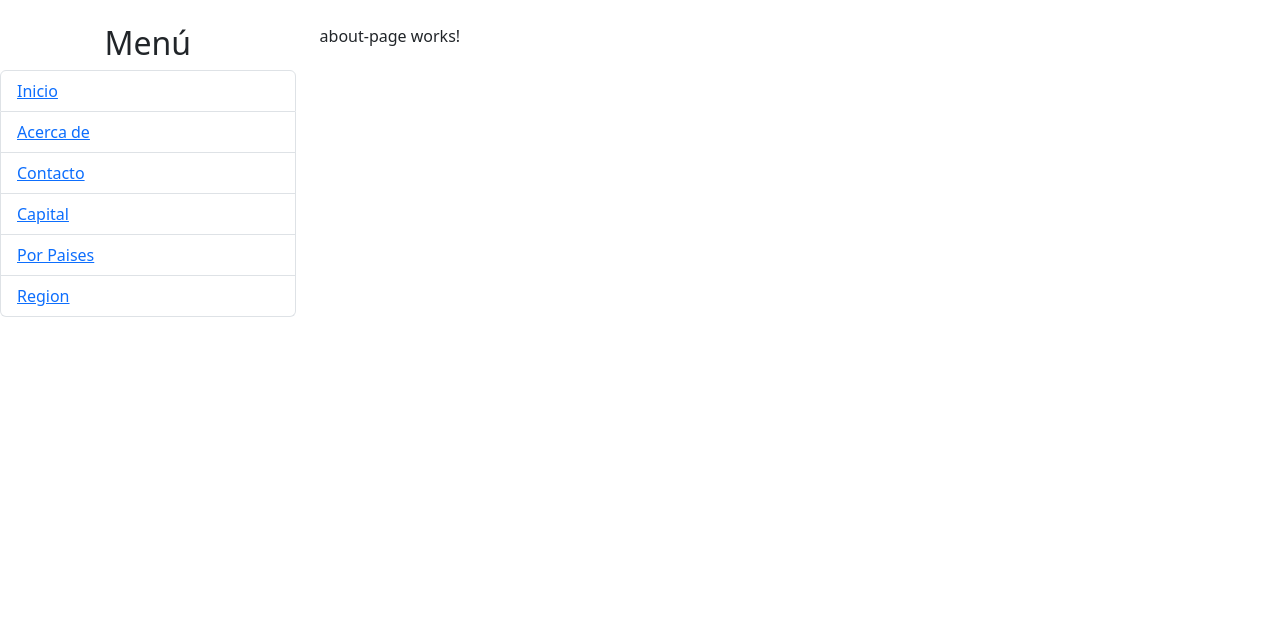
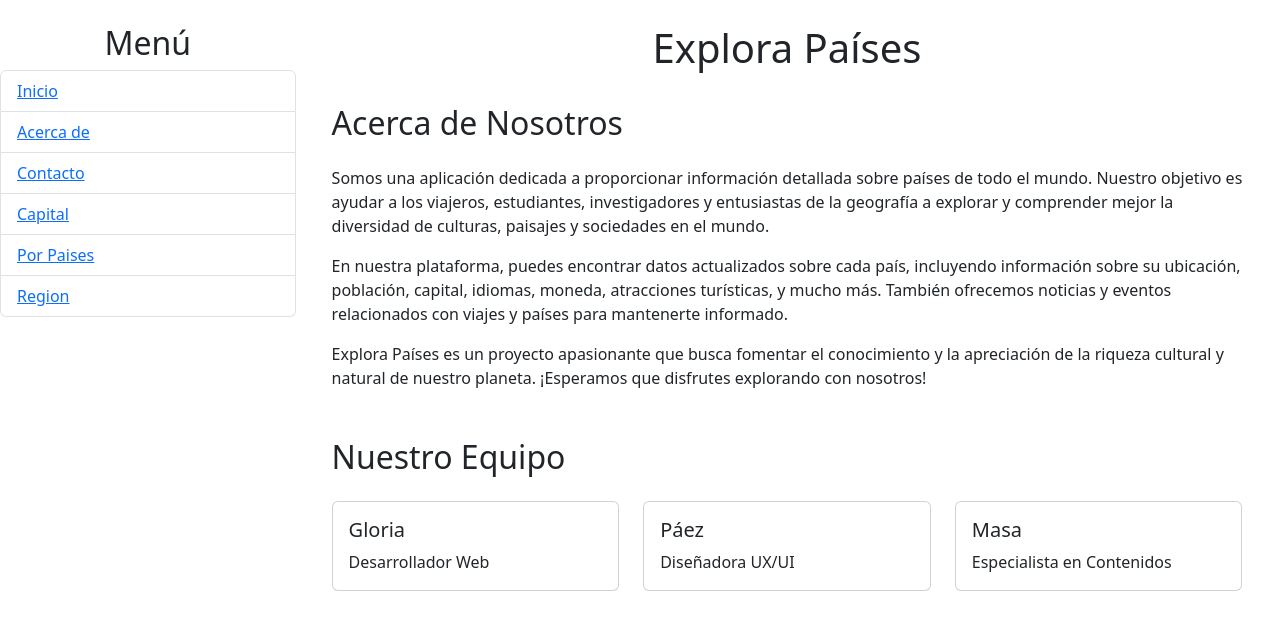
Before and after one commit to Gbo-eng/countryApp, an Angular app in the folder countryApp/: page /about in a window 1280 px wide. Shown: the top 630 px of the page. Built offline with nearby package versions, Linux system fonts and the light colour scheme.

Commit message:
Toques finales

```diff
--- a/countryApp/src/app/countries/pages/by-capital-page/by-capital-page.component.html
+++ b/countryApp/src/app/countries/pages/by-capital-page/by-capital-page.component.html
@@ -1,6 +1,5 @@
-<p>by-capital-page works!</p>
 <div>
-  <h1>By Capital Page</h1>
+  <h1>Búsqueda por Capitales</h1>
   <app-searchBox (searchTextChange)="handleSearchTextChange($event)" [placeholder]="'capital'"></app-searchBox>
 </div>
 <div>
--- a/countryApp/src/app/countries/pages/by-country-page/by-country-page.component.html
+++ b/countryApp/src/app/countries/pages/by-country-page/by-country-page.component.html
@@ -1,6 +1,5 @@
-<p>by-country-page works!</p>
 <div>
-  <h1>By Country Page</h1>
+  <h1>Búsqueda por País</h1>
   <app-searchBox (searchTextChange)="handleSearchTextChange($event)" [placeholder]="'País'"></app-searchBox>
 </div>
 <div>
--- a/countryApp/src/app/countries/pages/by-region-page/by-region-page.component.html
+++ b/countryApp/src/app/countries/pages/by-region-page/by-region-page.component.html
@@ -1,6 +1,5 @@
-<p>by-region-page works!</p>
 <div>
-    <h1>By Región Page</h1>
+    <h1>Búsqueda por Región</h1>
     <!-- <app-searchBox [placeholder]="'region'" (searchTextChange)="handleSearchTextChange($event)"></app-searchBox> -->
   <app-searchBox (searchTextChange)="handleSearchTextChange($event)" [placeholder]="'Región'"></app-searchBox>
 </div>
--- a/countryApp/src/app/countries/pages/country-page/country-page.component.html
+++ b/countryApp/src/app/countries/pages/country-page/country-page.component.html
@@ -21,7 +21,7 @@
         <img [src]="country.flags.svg" [alt]="country.name.common" class="img-thumbnail">
       </div>
       <div class="col-8">
-        <h3>Información</h3>
+        <h3>Información Adicional</h3>
         <ul class="list-group">
           <li class="list-group-item">
             <strong>Capital:</strong> {{ country.capital }}
@@ -38,9 +38,9 @@
           <li class="list-group-item">
             <strong>Zona horaria:</strong> {{ country.timezones }}
           </li>
-          <li class="list-group-item">
+          <!-- <li class="list-group-item">
             <strong>Google Maps: </strong> <a href="country.maps.googleMaps">Link</a>
-          </li>
+          </li> -->
         </ul>
       </div>
     </div>
@@ -48,16 +48,15 @@
       <div class="col-12">
         <h3>Traducciones</h3>
         <div class="d-flex flex-wrap">
-          <span class="badge bg-primary m-1">{{ country.translations['ara'].common }}</span>
-          <span class="badge bg-primary m-1">{{ country.translations['bre'].common }}</span>
-          <span class="badge bg-primary m-1">{{ country.translations['ces'].common }}</span>
-          <span class="badge bg-primary m-1">{{ country.translations['cym'].common }}</span>
-          <span class="badge bg-primary m-1">{{ country.translations['deu'].common }}</span>
-          <span class="badge bg-primary m-1">{{ country.translations['est'].common }}</span>
-          <span class="badge bg-primary m-1">{{ country.translations['fin'].common }}</span>
-          <span class="badge bg-primary m-1">{{ country.translations['ita'].common }}</span>
-          <span class="badge bg-primary m-1">{{ country.translations['kor'].common }}</span>
-          <span class="badge bg-primary m-1">{{ country.translations['per'].common }}</span>
+          <span class="badge bg-danger m-2">{{ country.translations['ara'].common }}</span>
+          <span class="badge bg-danger m-2">{{ country.translations['bre'].common }}</span>
+          <span class="badge bg-danger m-2">{{ country.translations['ces'].common }}</span>
+          <span class="badge bg-danger m-2">{{ country.translations['cym'].common }}</span>
+          <span class="badge bg-danger m-2">{{ country.translations['deu'].common }}</span>
+          <span class="badge bg-danger m-2">{{ country.translations['est'].common }}</span>
+          <span class="badge bg-danger m-2">{{ country.translations['fin'].common }}</span>
+          <span class="badge bg-danger m-2">{{ country.translations['ita'].common }}</span>
+          <span class="badge bg-danger m-2">{{ country.translations['kor'].common }}</span>
         </div>
       </div>
     </div>
--- a/countryApp/src/app/shared/components/searchBox/searchBox.component.html
+++ b/countryApp/src/app/shared/components/searchBox/searchBox.component.html
@@ -1,5 +1,5 @@
 <!-- <p>searchBox works!</p> -->
 <div>
     <input type="text" [placeholder]="placeholder" class="form-control" (input)="onSearchTextChange($event)">
-    <button (click)="onSearch()">Buscar</button>
+    <button (click)="onSearch()" class="btn btn-outline-danger btn-sm btn-anterior">Buscar</button>
 </div>
--- a/countryApp/src/app/shared/pages/about-page/about-page.component.html
+++ b/countryApp/src/app/shared/pages/about-page/about-page.component.html
@@ -1 +1,40 @@
-<p>about-page works!</p>
+
+<h1 class="text-center">Explora Países</h1>
+<main class="container py-4">
+    <section>
+        <h2 class="mb-4">Acerca de Nosotros</h2>
+        <p>Somos una aplicación dedicada a proporcionar información detallada sobre países de todo el mundo. Nuestro objetivo es ayudar a los viajeros, estudiantes, investigadores y entusiastas de la geografía a explorar y comprender mejor la diversidad de culturas, paisajes y sociedades en el mundo.</p>
+        <p>En nuestra plataforma, puedes encontrar datos actualizados sobre cada país, incluyendo información sobre su ubicación, población, capital, idiomas, moneda, atracciones turísticas, y mucho más. También ofrecemos noticias y eventos relacionados con viajes y países para mantenerte informado.</p>
+        <p>Explora Países es un proyecto apasionante que busca fomentar el conocimiento y la apreciación de la riqueza cultural y natural de nuestro planeta. ¡Esperamos que disfrutes explorando con nosotros!</p>
+    </section>
+
+    <section>
+        <h2 class="mt-5 mb-4">Nuestro Equipo</h2>
+        <div class="row">
+            <div class="col-md-4 mb-4">
+                <div class="card">
+                    <div class="card-body">
+                        <h5 class="card-title">Gloria</h5>
+                        <p class="card-text">Desarrollador Web</p>
+                    </div>
+                </div>
+            </div>
+            <div class="col-md-4 mb-4">
+                <div class="card">
+                    <div class="card-body">
+                        <h5 class="card-title">Páez</h5>
+                        <p class="card-text">Diseñadora UX/UI</p>
+                    </div>
+                </div>
+            </div>
+            <div class="col-md-4 mb-4">
+                <div class="card">
+                    <div class="card-body">
+                        <h5 class="card-title">Masa</h5>
+                        <p class="card-text">Especialista en Contenidos</p>
+                    </div>
+                </div>
+            </div>
+        </div>
+    </section>
+</main>
--- a/countryApp/src/app/shared/pages/home-page/home-page.component.html
+++ b/countryApp/src/app/shared/pages/home-page/home-page.component.html
@@ -1 +1,22 @@
-<p>home-page works!</p>
+<section id="destacados">
+    <h2>Países Mal Destacados</h2>
+    <ul class="list-group">
+        <li class="list-group-item"><a href="https://es.wikipedia.org/wiki/Estados_Unidos">Estados Unidos</a></li>
+        <li class="list-group-item"><a href="https://es.wikipedia.org/wiki/Francia">Francia</a></li>
+        <a href="https://es.wikipedia.org/wiki/Portal:Pa%C3%ADses" class="btn btn-primary">Leer más</a>
+    </ul>
+</section>
+<br>
+<section id="noticias">
+    <h2>Noticias y Eventos</h2>
+    <article class="card">
+        <div class="card-body">
+            <h3 class="card-title">Descubrimiento en un País</h3>
+            <p class="card-subtitle text-muted">Fecha de Publicación: 21 de febrero de 2024</p>
+            <p class="card-text">Se ha descubierto un nuevo tipo de especie animal en la selva tropical de Amazónica, ubicada en el país de Amazonia.</p>
+            <p class="card-text">El equipo de científicos, liderado por la renombrada bióloga María Pérez, encontró esta especie durante una expedición de investigación de tres meses en la región. La especie, bautizada como "Amazonicus Explorator", es un pequeño mamífero con características únicas nunca antes vistas en la fauna mundial.</p>
+            <p class="card-text">Los científicos están emocionados por este descubrimiento y planean continuar estudiando el hábitat y el comportamiento de este fascinante animal para comprender mejor su papel en el ecosistema de la selva amazónica.</p>
+            <a href="https://www.youtube.com/watch?v=dQw4w9WgXcQ&ab_channel=RickAstley" class="btn btn-primary">Leer más</a>
+        </div>
+    </article>
+</section>
```
